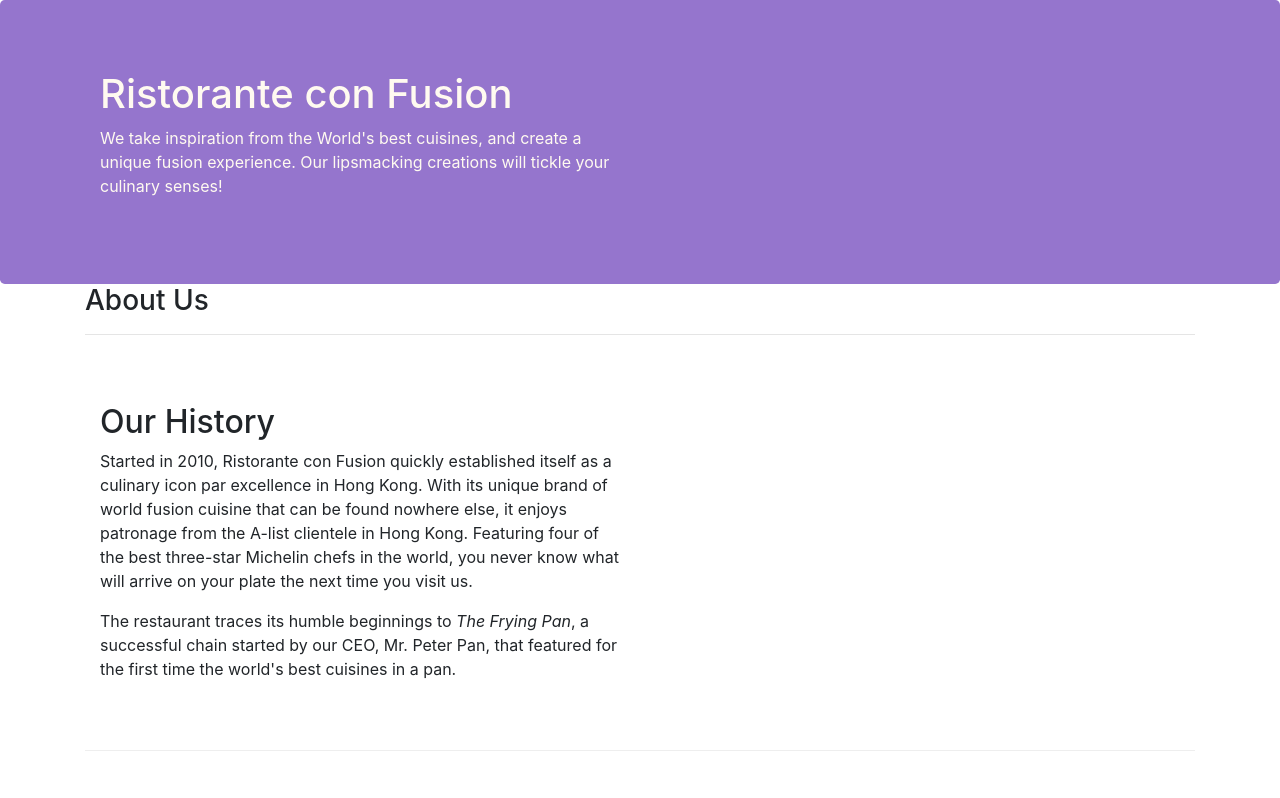
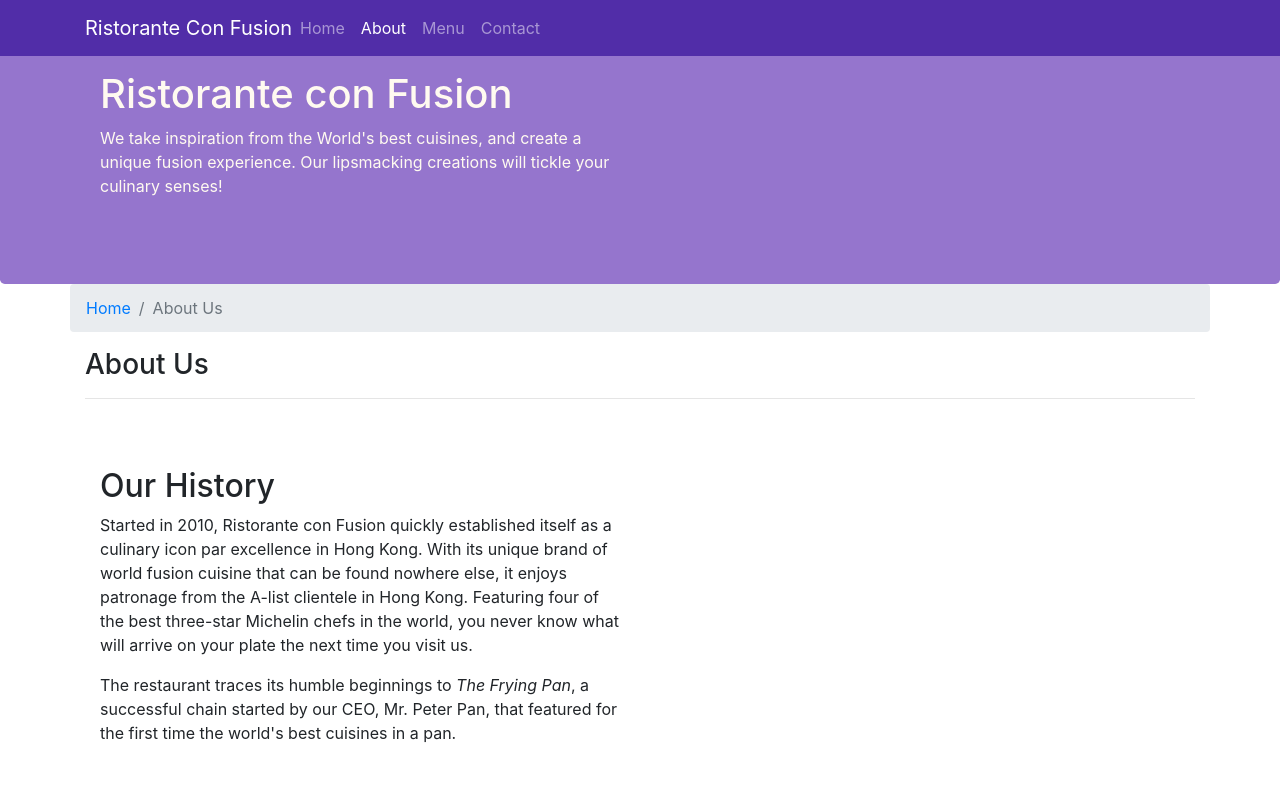
Before and after one commit to camper2018/Bootstrap4-Coursera, a website: page aboutus.html in a window 1280 px wide. Shown: the top 798 px of the page. Drawn offline with nearby package versions, Linux system fonts and the light colour scheme.

Commit message:
Navbar and breadcrumbs

```diff
--- a/aboutus.html
+++ b/aboutus.html
@@ -17,6 +17,33 @@
   </head>
 
   <body>
+    <nav class="navbar navbar-dark navbar-expand-sm fixed-top">
+      <div class="container">
+        <button
+          class="navbar-toggler"
+          type="button"
+          data-toggle="collapse"
+          data-target="#Navbar"
+        >
+          <span class="navbar-toggler-icon"></span>
+        </button>
+        <a class="navbar-brand mr-auto" href="./index.html."
+          >Ristorante Con Fusion</a
+        >
+        <div class="collapse navbar-collapse" id="Navbar">
+          <ul class="navbar-nav mr-auto">
+            <li class="nav-item">
+              <a class="nav-link" href="./index.html">Home</a>
+            </li>
+            <li class="nav-item active">
+              <a class="nav-link" href="#">About</a>
+            </li>
+            <li class="nav-item"><a class="nav-link" href="#">Menu</a></li>
+            <li class="nav-item"><a class="nav-link" href="#">Contact</a></li>
+          </ul>
+        </div>
+      </div>
+    </nav>
     <header class="jumbotron">
       <div class="container">
         <div class="row row-header">
@@ -35,6 +62,12 @@
 
     <div class="container">
       <div class="row">
+        <ol class="col-12 breadcrumb">
+          <li class="breadcrumb-item">
+            <a href="./index.html">Home</a>
+          </li>
+          <li class="breadcrumb-item active">About Us</li>
+        </ol>
         <div class="col-12">
           <h3>About Us</h3>
           <hr />
@@ -117,7 +150,7 @@
           <div class="col-4 offset-1 col-sm-2">
             <h5>Links</h5>
             <ul class="list-unstyled">
-              <li><a href="#">Home</a></li>
+              <li><a href="./index.html">Home</a></li>
               <li><a href="#">About</a></li>
               <li><a href="#">Menu</a></li>
               <li><a href="#">Contact</a></li>
--- a/css/styles.css
+++ b/css/styles.css
@@ -26,3 +26,10 @@ address {
   margin: 0px;
   color: #0f0f0f;
 }
+body {
+  padding: 50px 0px, 0px, 0px;
+  z-index: 0;
+}
+.navbar-dark {
+  background-color: #512da8;
+}
```
Also changed, not shown: index.html (+26 -1 lines).
